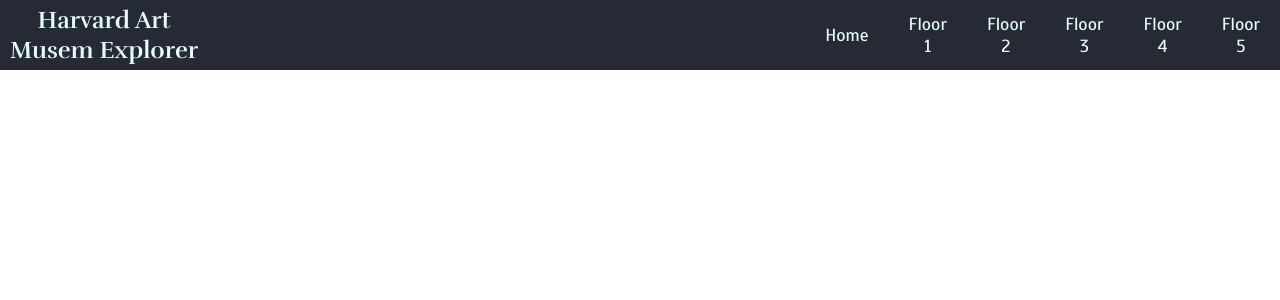
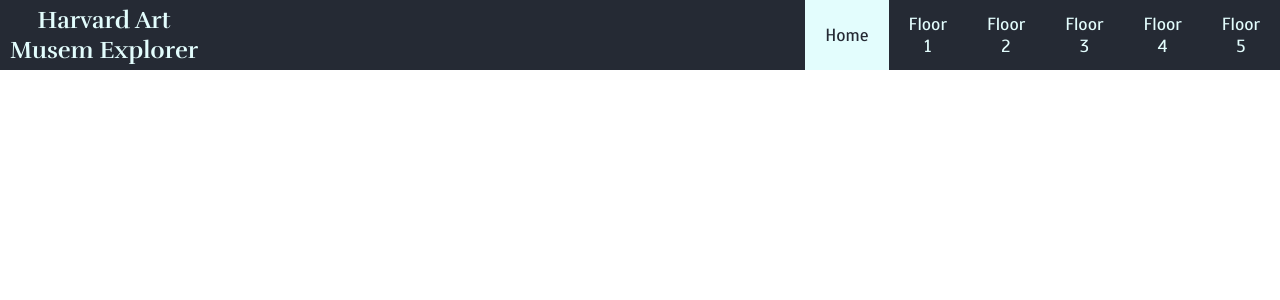
Before and after one commit to NimSum/harvard-art-museum, a Vue app: page / in a window 1280 px wide. Shown: the top 300 px of the page. Built offline with nearby package versions, Linux system fonts and the light colour scheme.

Commit message:
Adds active navlink class

```diff
--- a/src/components/Header.vue
+++ b/src/components/Header.vue
@@ -86,6 +86,11 @@ export default {
         }
       }
 
+      .router-link-exact-active {
+        background-color: #E3FDFD;
+        color: #252A34;
+      }
+
       &:hover {
         background-color: #E3FDFD;
         cursor: pointer;
```
